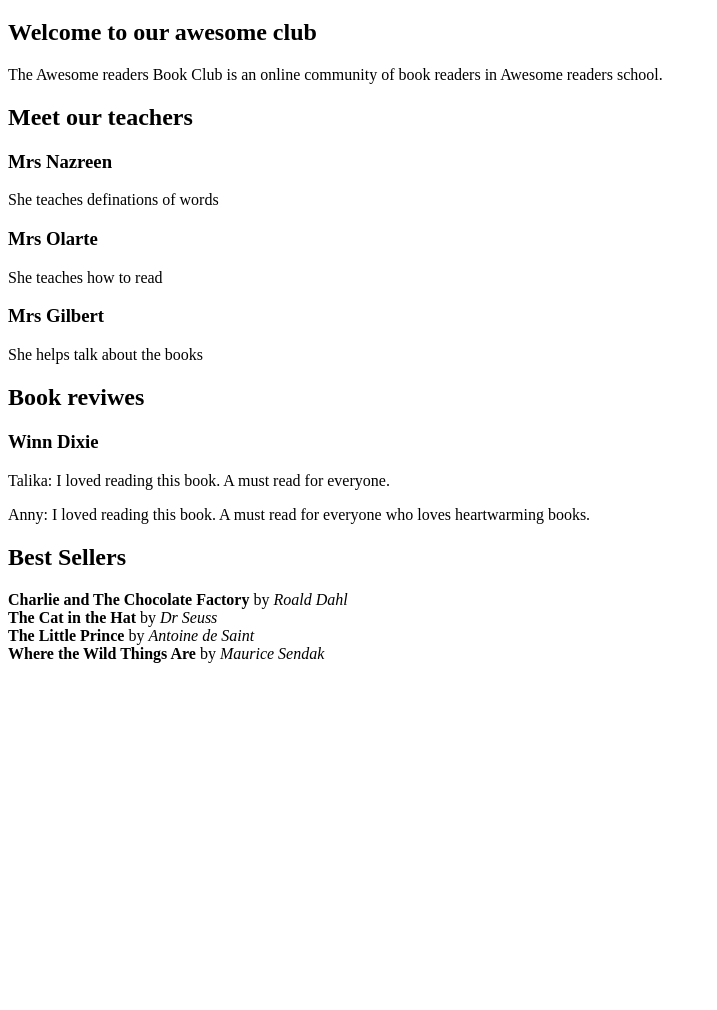
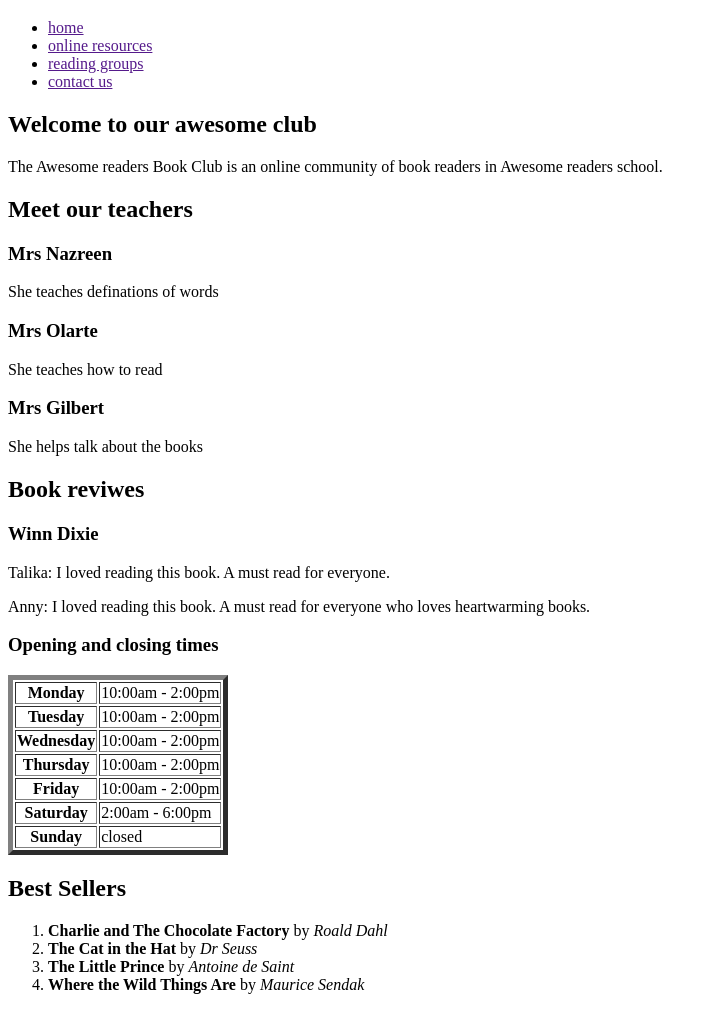
Before and after one commit to Talikaslay/html-elments, a plain HTML site: page index.html in a window 1280 px wide. Shown: the part 61-1071 px from the top of the page, without its empty margins (0-717 px from the left). Before the commit the page ends 800 px from the top, so only its background shows below. Drawn offline with Linux system fonts and the light colour scheme.

Commit message:
Book club

```diff
--- a/index.html
+++ b/index.html
@@ -11,6 +11,16 @@ Awesome readers book club
 Awesome readers book club
 
 </h1>
+<ul>
+<li><a href="">home</a></li>
+<li><a href="">online resources</a></li>
+<li><a href="">reading groups</a></li>
+<li><a href="">contact us</a></li>
+</ul>
+
+
+
+
 <h2>
 Welcome to our awesome club
 
@@ -34,13 +44,50 @@ The Awesome readers Book Club is an online community of book readers in Awesome
 <h3> Winn Dixie</h3>
 <p> Talika: I loved reading this book. A must read for everyone.</p>
 <p> Anny: I loved reading this book. A must read for everyone who loves heartwarming books.</p>
+<h3>Opening and closing times </h3>
+<table border="5px">
+
+
+<tr>
+ <th>Monday</th>
+ <td>10:00am - 2:00pm</td>
+</tr>
+<tr>
+    <th>Tuesday</th>
+    <td>10:00am - 2:00pm</td>
+</tr>
+<tr>
+    <th>Wednesday</th>
+    <td>10:00am - 2:00pm</td>
+</tr>
+<tr>
+    <th>Thursday</th>
+    <td>10:00am - 2:00pm</td>
+</tr>
+<tr>
+    <th>Friday</th>
+    <td>10:00am - 2:00pm</td>
+</tr>
+<tr>
+    <th>Saturday</th>
+    <td>2:00am - 6:00pm</td>
+</tr>
+<tr>
+    <th>Sunday</th>
+    <td>closed</td>
+</tr>
+</table>
+
+
+
 <h2>Best Sellers</h2>
+<ol>
+<li><b>Charlie and The Chocolate Factory</b> by <em>Roald Dahl</em><br></li>
 
-<b>Charlie and The Chocolate Factory</b> by <em>Roald Dahl</em><br>
+<li><b>The Cat in the Hat</b> by <em>Dr Seuss</em><br></li>
 
-<b>The Cat in the Hat</b> by <em>Dr Seuss</em><br>
+<li><b>The Little Prince</b> by <em> Antoine de Saint</em><br></li>
 
-<b>The Little Prince</b> by <em> Antoine de Saint</em><br>
-
-<b>Where the Wild Things Are</b> by <em>Maurice Sendak</em><br>
+<li><b>Where the Wild Things Are</b> by <em>Maurice Sendak</em><br></li>
+</ol>
 </html>
```
